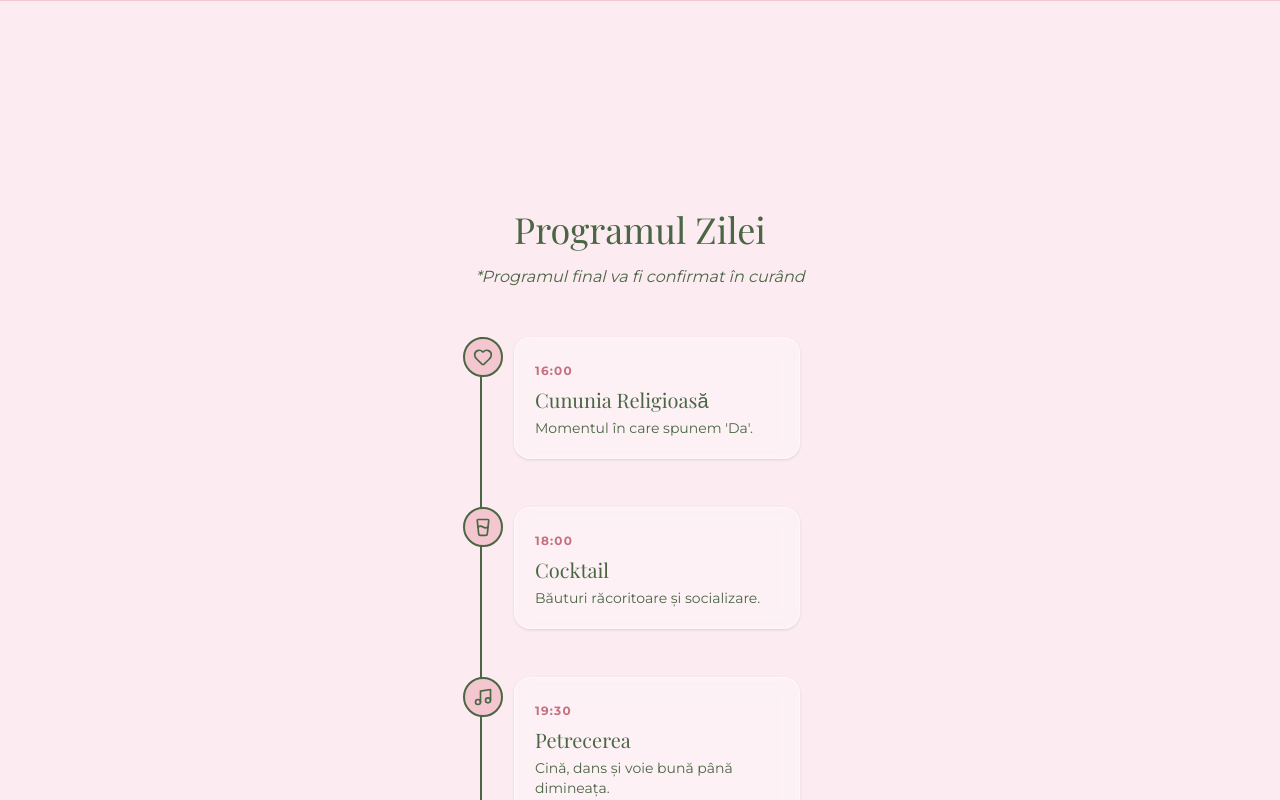
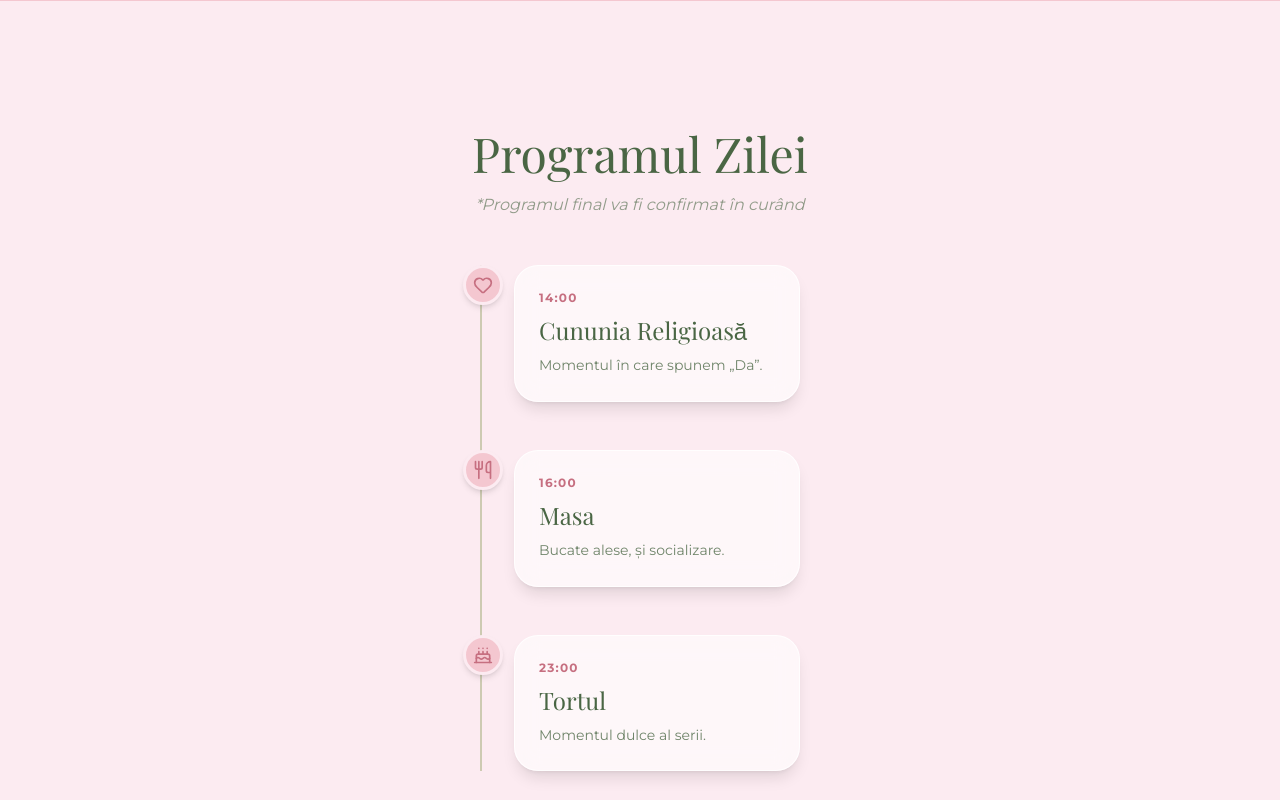
Before and after one commit to AdelinGabriel21/wedding_site, a Next.js app: page / in a window 1280 px wide. Shown: the part 1540-2340 px from the top of the page. Built offline with nearby package versions, Linux system fonts and the light colour scheme; no server answers; a web font is replaced by a local one.

Commit message:
Schedule DONE

```diff
--- a/app/components/Schedule.tsx
+++ b/app/components/Schedule.tsx
@@ -1,52 +1,57 @@
 "use client";
 
-import { GlassWater, Heart, Music, Utensils } from "lucide-react";
+import { Heart, Utensils, Cake } from "lucide-react";
 
 const events = [
     {
-        time: "16:00",
+        time: "14:00",
         title: "Cununia Religioasă",
-        desc: "Momentul în care spunem 'Da'.",
+        desc: "Momentul în care spunem „Da”.",
         icon: <Heart className="w-5 h-5" />,
     },
     {
-        time: "18:00",
-        title: "Cocktail",
-        desc: "Băuturi răcoritoare și socializare.",
-        icon: <GlassWater className="w-5 h-5" />,
+        time: "16:00",
+        title: "Masa",
+        desc: "Bucate alese, și socializare.",
+        icon: <Utensils className="w-5 h-5" />,
     },
     {
-        time: "19:30",
-        title: "Petrecerea",
-        desc: "Cină, dans și voie bună până dimineața.",
-        icon: <Music className="w-5 h-5" />,
+        time: "23:00",
+        title: "Tortul",
+        desc: "Momentul dulce al serii.",
+        icon: <Cake className="w-5 h-5" />,
     },
 ];
 
 export default function Schedule() {
     return (
-        <section className="py-20 w-full max-w-4xl mx-auto px-6">
-            <h2 className="text-4xl font-serif text-wedding-forest text-center mb-4">
+        // Am eliminat "py-20" de aici pentru a rezolva problema spațierii duble
+        <section className="w-full max-w-4xl mx-auto px-6">
+            <h2 className="text-4xl md:text-5xl font-serif text-wedding-text text-center mb-4">
                 Programul Zilei
             </h2>
-            <p className="text-center text-wedding-forest/60 italic mb-12 font-sans">
+            <p className="text-center text-wedding-text/60 italic mb-12 font-sans">
                 *Programul final va fi confirmat în curând
             </p>
 
-            <div className="relative border-l-2 border-wedding-forest/20 ml-4 md:mx-auto md:max-w-xs">
+            <div className="relative border-l-2 border-wedding-moss/50 ml-4 md:mx-auto md:max-w-xs">
                 {events.map((event, index) => (
-                    <div key={index} className="mb-12 ml-8 relative">
-                        <div className="absolute -left-[51px] top-0 bg-wedding-pink border-2 border-wedding-forest/30 w-10 h-10 rounded-full flex items-center justify-center text-wedding-forest">
+                    <div key={index} className="mb-12 ml-8 relative group">
+                        {/* Bula cu iconița de pe axa timpului */}
+                        <div className="absolute -left-12.75 top-0 bg-wedding-pink border-[3px] border-wedding-cream w-10 h-10 rounded-full flex items-center justify-center text-wedding-rose shadow-md group-hover:scale-110 transition-transform duration-300">
                             {event.icon}
                         </div>
-                        <div className="bg-white/30 backdrop-blur-sm p-5 rounded-2xl border border-white/50 shadow-sm">
-              <span className="font-sans font-bold text-wedding-rose text-xs tracking-widest uppercase">
-                {event.time}
-              </span>
-                            <h3 className="text-xl font-serif text-wedding-forest mt-1">
+
+                        {/* Caseta evenimentului */}
+                        {/* Umbrele au fost crescute: shadow-lg (normal) -> shadow-2xl (hover) */}
+                        <div className="bg-white/60 backdrop-blur-md p-6 rounded-3xl border border-white/80 shadow-lg hover:shadow-2xl transition-all duration-300">
+                            <span className="font-sans font-bold text-wedding-rose text-xs tracking-widest uppercase mb-2 block">
+                                {event.time}
+                            </span>
+                            <h3 className="text-2xl font-serif text-wedding-text mb-2">
                                 {event.title}
                             </h3>
-                            <p className="text-wedding-forest/70 font-sans text-sm mt-1">
+                            <p className="text-wedding-text/80 font-sans text-sm leading-relaxed">
                                 {event.desc}
                             </p>
                         </div>
```
